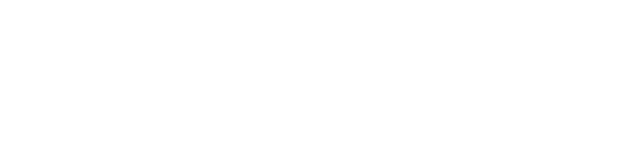
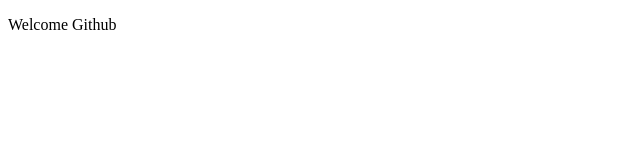
Before and after one commit to Harini983/JobPortalSystem, a plain HTML site: page index.html in a window 1280 px wide. Shown: the whole page, without its empty margins (0-640 px from the left). Drawn offline with Linux system fonts and the light colour scheme.

Commit message:
Second Commit

```diff
--- a/index.html
+++ b/index.html
@@ -6,6 +6,6 @@
     <title>Document</title>
 </head>
 <body>
-
+    <p>Welcome Github</p>
 </body>
 </html>
```
